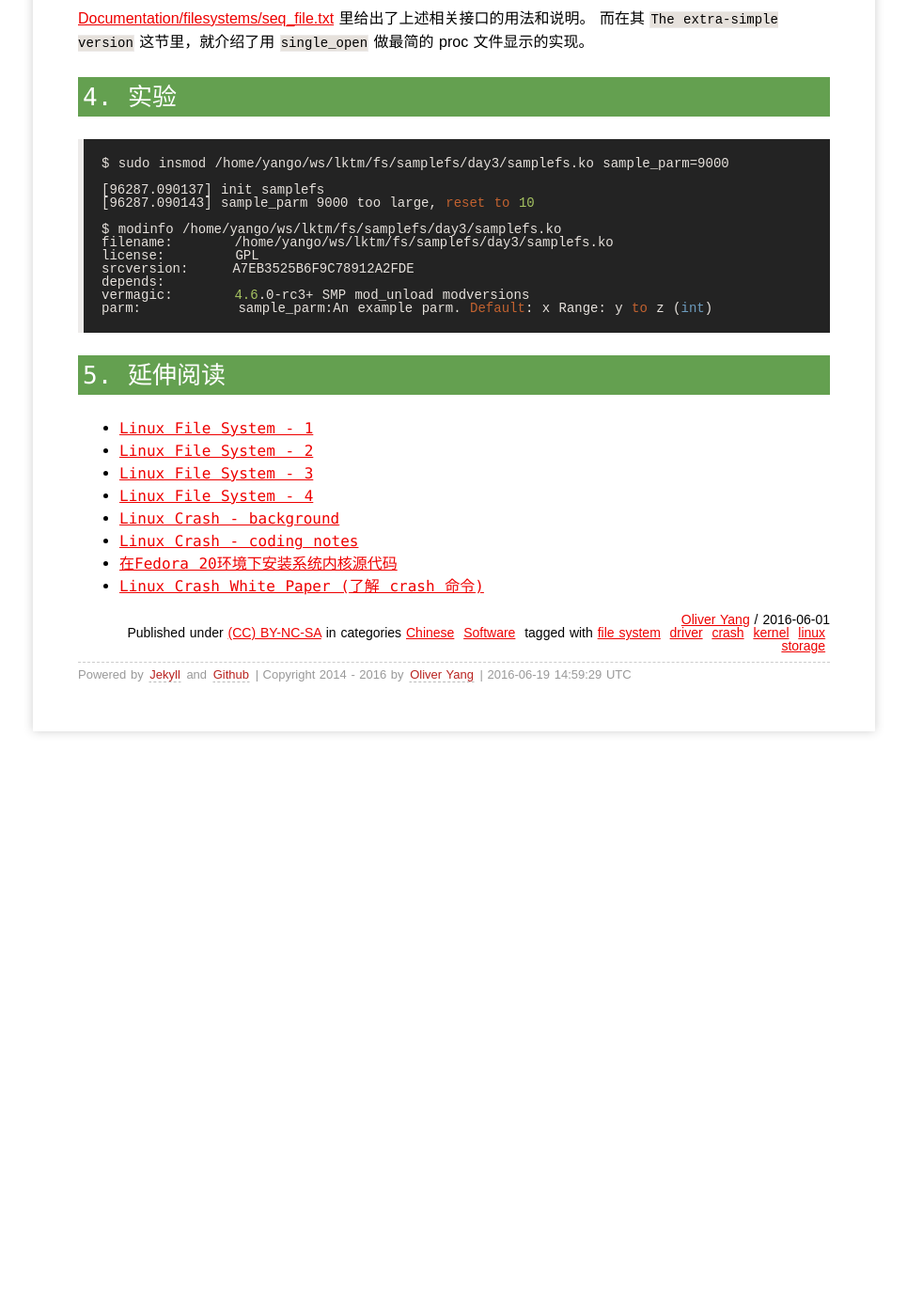
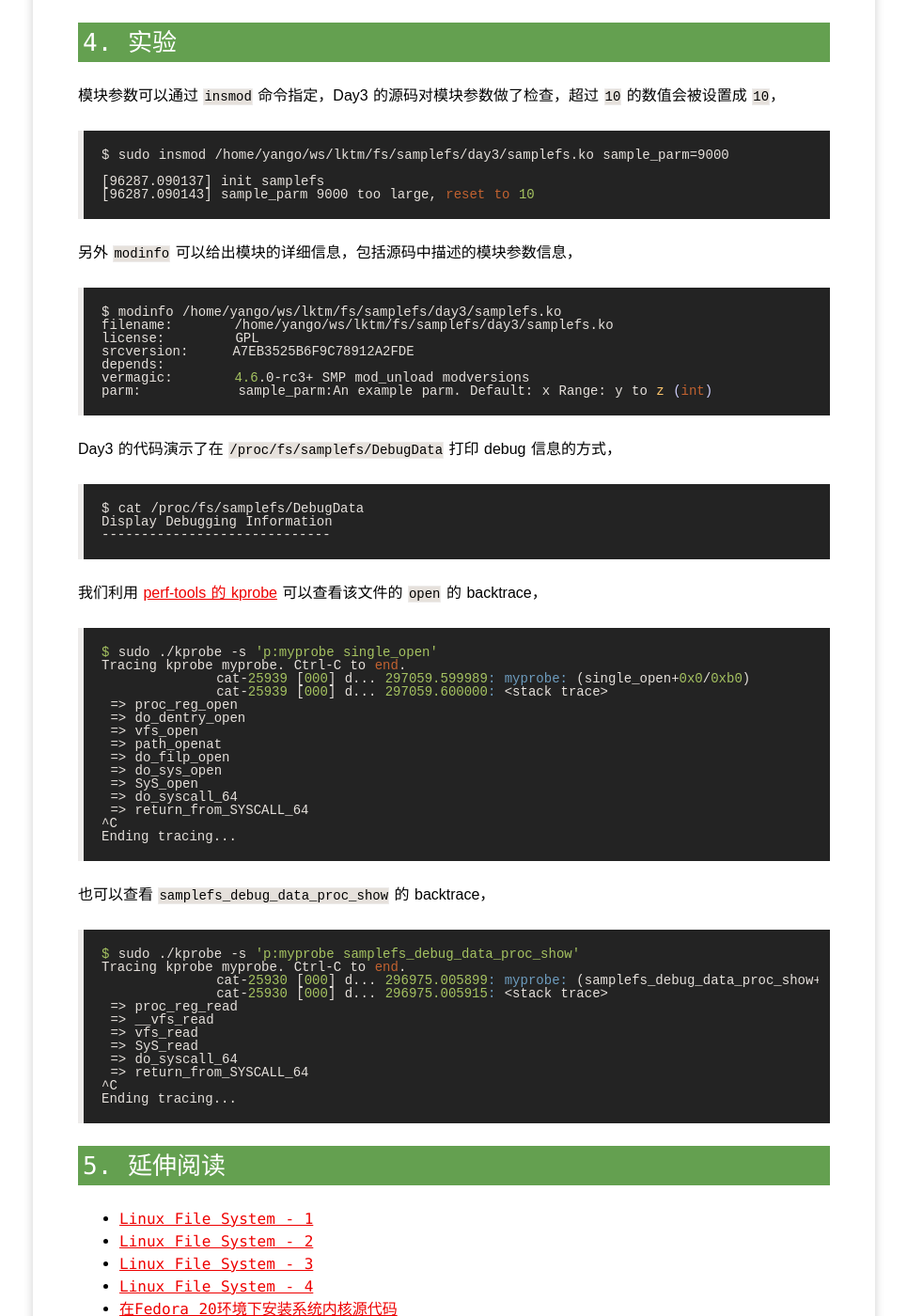
Before and after one commit to yangoliver/yangoliver.github.io, a Jekyll site: the page built from _posts/2016/2016-06-01-linux-file-system-basic-5.md, in a window 1280 px wide and 1400 px high, scrolled down 3128 px. Shown: the whole window at 94% size, without its empty margins (157-1122 px from the left). Built offline with Jekyll 4.4.1, drawn with Linux system fonts in a browser that asks for light colours; comment, search, counter and statistics services are not loaded; before the commit the page ends 3954 px from its top, so only the background shows below that; some of the changed text lies outside the part shown.

Commit message:
a new blog: Linux File System - 5

```diff
--- a/_posts/2016/2016-06-01-linux-file-system-basic-5.md
+++ b/_posts/2016/2016-06-01-linux-file-system-basic-5.md
@@ -136,10 +134,15 @@ Linux 驱动和内核模块可以给用户空间提供很多种接口。其中
 
 ## 4. 实验
 
+
+模块参数可以通过 `insmod` 命令指定，Day3 的源码对模块参数做了检查，超过 `10` 的数值会被设置成 `10`，
+
 	$ sudo insmod /home/yango/ws/lktm/fs/samplefs/day3/samplefs.ko sample_parm=9000
 
 	[96287.090137] init samplefs
 	[96287.090143] sample_parm 9000 too large, reset to 10
+
+另外 `modinfo` 可以给出模块的详细信息，包括源码中描述的模块参数信息，
 
 	$ modinfo /home/yango/ws/lktm/fs/samplefs/day3/samplefs.ko
 	filename:       /home/yango/ws/lktm/fs/samplefs/day3/samplefs.ko
@@ -149,13 +152,52 @@ Linux 驱动和内核模块可以给用户空间提供很多种接口。其中
 	vermagic:       4.6.0-rc3+ SMP mod_unload modversions
 	parm:           sample_parm:An example parm. Default: x Range: y to z (int)
 
+Day3 的代码演示了在 `/proc/fs/samplefs/DebugData` 打印 debug 信息的方式，
+
+	$ cat /proc/fs/samplefs/DebugData
+	Display Debugging Information
+	-----------------------------
+
+我们利用 [perf-tools 的 kprobe](https://github.com/brendangregg/perf-tools/blob/master/kernel/kprobe) 可以查看该文件的 `open` 的 backtrace，
+
+	$ sudo ./kprobe -s 'p:myprobe single_open'
+	Tracing kprobe myprobe. Ctrl-C to end.
+	             cat-25939 [000] d... 297059.599989: myprobe: (single_open+0x0/0xb0)
+	             cat-25939 [000] d... 297059.600000: <stack trace>
+	 => proc_reg_open
+	 => do_dentry_open
+	 => vfs_open
+	 => path_openat
+	 => do_filp_open
+	 => do_sys_open
+	 => SyS_open
+	 => do_syscall_64
+	 => return_from_SYSCALL_64
+	^C
+	Ending tracing...
+
+也可以查看 `samplefs_debug_data_proc_show` 的 backtrace，
+
+	$ sudo ./kprobe -s 'p:myprobe samplefs_debug_data_proc_show'
+	Tracing kprobe myprobe. Ctrl-C to end.
+	             cat-25930 [000] d... 296975.005899: myprobe: (samplefs_debug_data_proc_show+0x0/0x20 [samplefs])
+	             cat-25930 [000] d... 296975.005915: <stack trace>
+	 => proc_reg_read
+	 => __vfs_read
+	 => vfs_read
+	 => SyS_read
+	 => do_syscall_64
+	 => return_from_SYSCALL_64
+	^C
+	Ending tracing...
+
 ## 5. 延伸阅读
 
 * [Linux File System - 1](http://oliveryang.net/2016/01/linux-file-system-basic-1)
 * [Linux File System - 2](http://oliveryang.net/2016/01/linux-file-system-basic-2)
 * [Linux File System - 3](http://oliveryang.net/2016/02/linux-file-system-basic-3)
 * [Linux File System - 4](http://oliveryang.net/2016/05/linux-file-system-basic-4)
-* [Linux Crash - background](http://oliveryang.net/2015/06/linux-crash-background)
-* [Linux Crash - coding notes](http://oliveryang.net/2015/07/linux-crash-coding-notes/)
 * [在Fedora 20环境下安装系统内核源代码](http://www.cnblogs.com/kuliuheng/p/3976780.html)
-* [Linux Crash White Paper (了解 crash 命令)](http://people.redhat.com/anderson/crash_whitepaper)
+* [Dynamic Debug by Jason Baron](https://www.kernel.org/doc/ols/2009/ols2009-pages-39-46.pdf)
+* [Documentation/dynamic-debug-howto.txt](https://github.com/torvalds/linux/blob/master/Documentation/dynamic-debug-howto.txt)
+* [Documentation/filesystems/seq_file.txt](https://github.com/torvalds/linux/blob/master/Documentation/filesystems/seq_file.txt)
```
Also changed, not shown: other parts of _posts/2016/2016-06-01-linux-file-system-basic-5.md (+1 -3 lines).
